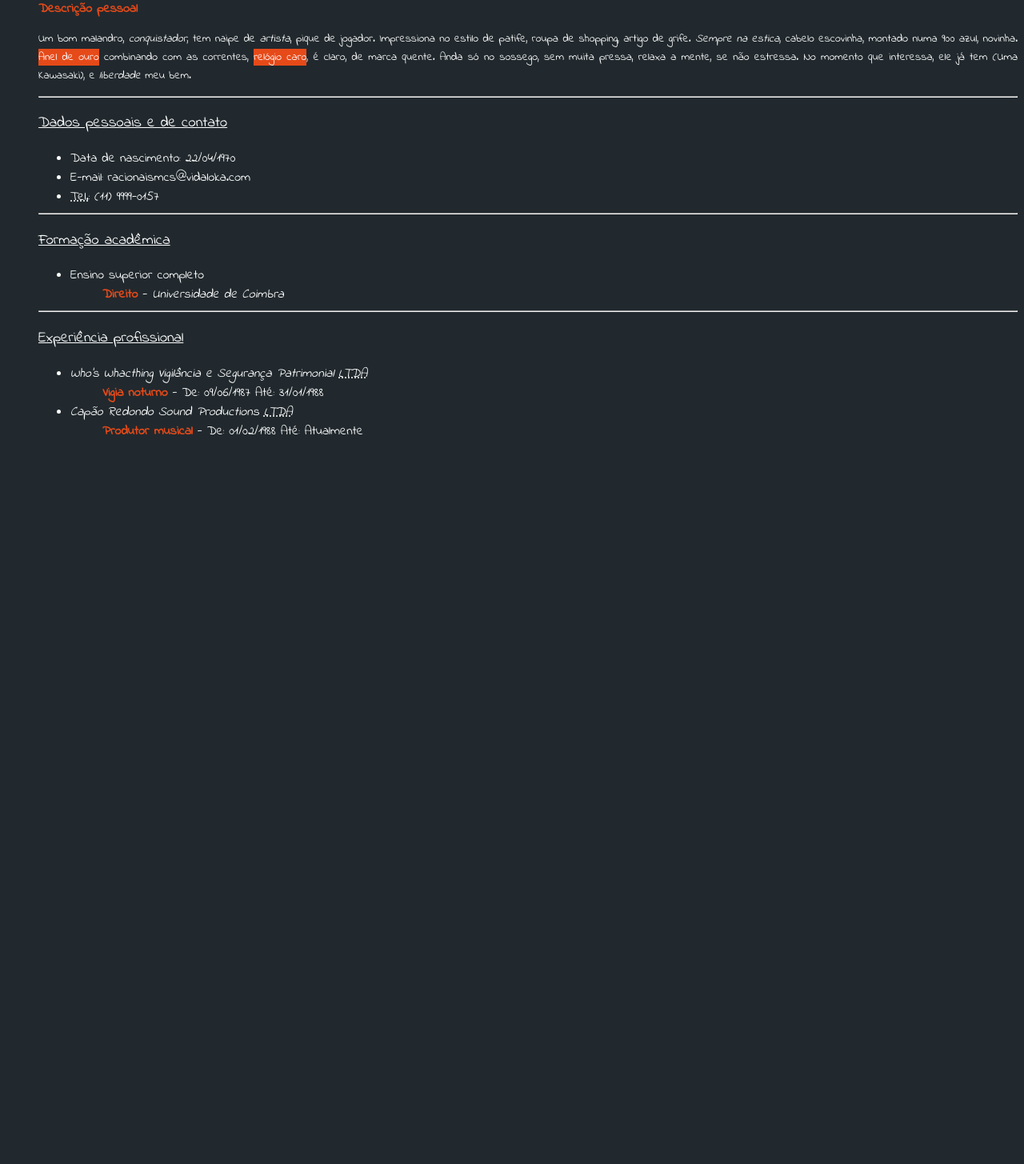
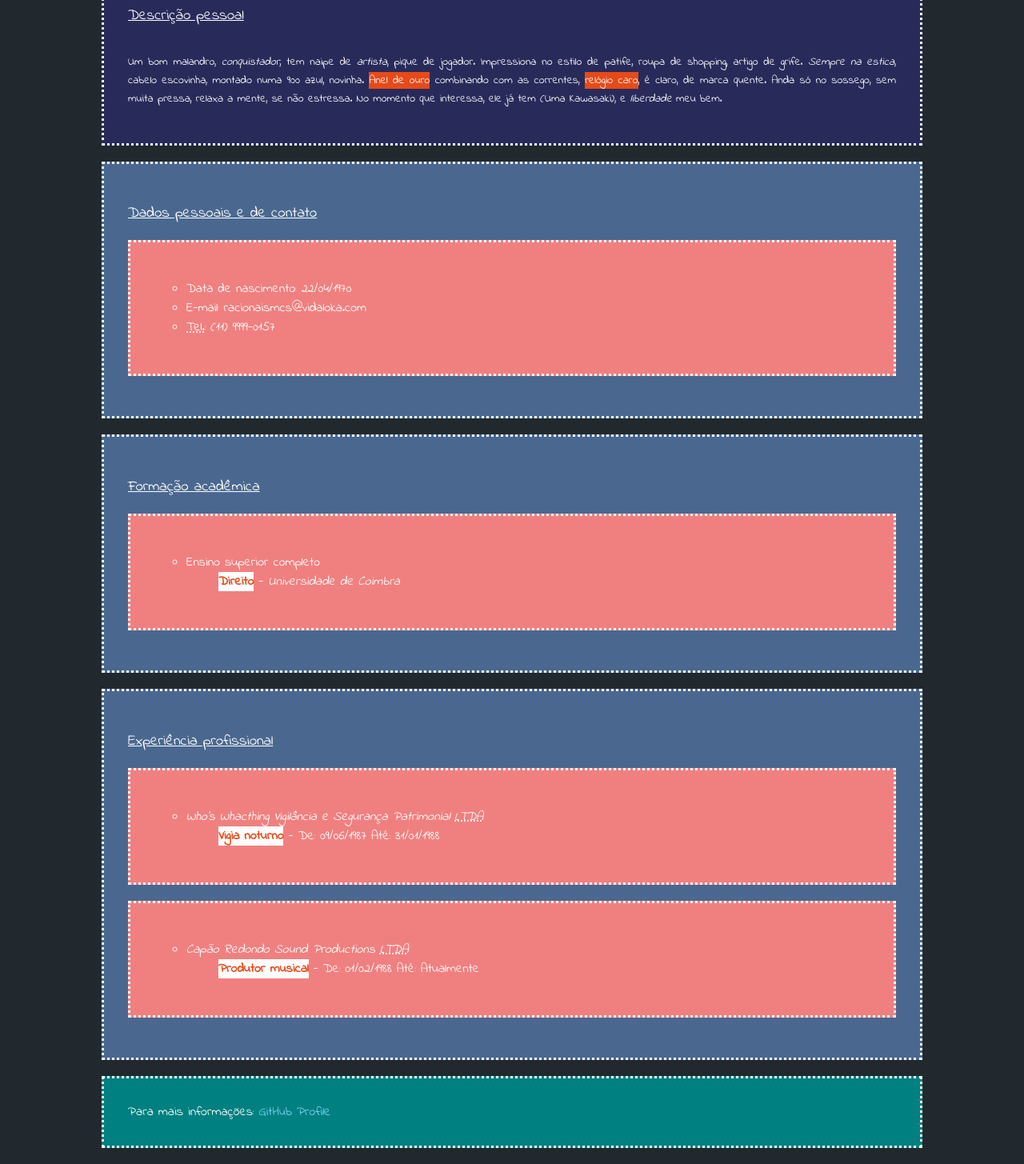
Before and after one commit to eliellds/front-end, a plain HTML site: page index.html in a window 1280 px wide. Shown: the part 137-1592 px from the top of the page at 80% size. Before the commit the page ends 800 px from the top, so only its background shows below. Drawn offline with Linux system fonts and the light colour scheme.

Commit message:
exercicio cv e hobbies

```diff
--- /dev/null
+++ b/css/styles-2.css
@@ -0,0 +1,56 @@
+@import url('https://fonts.googleapis.com/css2?family=Comfortaa:wght@300&display=swap');
+
+* {
+    box-sizing: border-box;
+}
+body {
+    font-family: 'Comfortaa', cursive;
+    background-color: #cfd8dc;
+    color: white;
+    text-align: center;
+}
+header {
+    background-color: #29434e;
+    width: 960px;
+    padding: 30px;
+    border-style: dotted;
+    text-align: center;
+    margin: auto;
+}
+aside {
+    background-color: #819ca9;
+    color: black;
+    display: inline-block;
+    width: 295px;
+    height: 900px;
+    padding: 30px;
+    border-style: dotted;
+    text-align: center;
+    font-size: 20px;
+    margin-right: 20px;
+}
+article {
+    background-color: #546e7a;
+    display: inline-block;
+    width: 645px;
+    height: 900px;
+    padding: 30px;
+    border-style: dotted;
+    text-align: center;
+    font-size: 20px;
+}
+section {
+    background-color: #cfd8dc;
+    width: 960px;
+    margin: 20px auto;
+    font-size: 0px;
+}
+footer {
+    background-color: #29434e;
+    width: 960px;
+    padding: 30px;
+    border-style: dotted;
+    text-align: center;
+    margin: auto;
+    box-sizing: border-box;
+}
--- a/css/styles.css
+++ b/css/styles.css
@@ -1,5 +1,32 @@
 @import url('https://fonts.googleapis.com/css2?family=Indie+Flower&display=swap');
 
+header {
+    background-color: rgb(40, 43, 90);
+    width: 960px;
+    padding: 30px;
+    border-style: dotted;
+    margin: 20px auto;
+}
+section {
+    background-color: rgb(74, 104, 143);
+    width: 960px;
+    padding: 30px;
+    border-style: dotted;
+    margin: 20px auto;
+}
+article {
+    background-color: lightcoral;
+    padding: 30px;
+    border-style: dotted;
+    margin: 20px auto;
+}
+footer {
+    background-color: teal;
+    width: 960px;
+    padding: 30px;
+    border-style: dotted;
+    margin: 20px auto;
+}
 body {
     font-family: 'Indie Flower', cursive;
     background-color: #21292e;
@@ -15,12 +42,14 @@ h3 {
     text-decoration: underline;
 }
 p {
+    display: inline-block;
     text-align: justify;
     font-size: 14px;
     line-height: 23px;
 }
 strong {
     color: #e64a19;
+    background-color: #ffffff;
 }
 mark {
     background-color: #e64a19;
@@ -29,6 +58,7 @@ mark {
 input {
     background-color: #15191b;
     color: #ffffff;
+    cursor: pointer;
 }
 input:focus {
     background-color: #5a717a;
@@ -48,9 +78,27 @@ textarea:focus {
 a {
     color: #79d3f7;
     text-decoration: none;
+    cursor: pointer;
 }
 a:hover {
     text-decoration: underline;
-    color: #e64a19;
+    color: greenyellow;
     font-weight: bolder;
 }
+a:active {
+    color: #e64a19;
+}
+button {
+    background-color: #5b727b;
+    color: #ffffff;
+    cursor: pointer;
+    border-width: none;
+}
+button:hover {
+    background-color: #e64a19;
+    color: #ffffff;
+}
+button:active {
+    background-color: #15191b;
+    color: #ffffff;
+}
--- a/index.html
+++ b/index.html
@@ -6,10 +6,9 @@
         <title>CV - Mano Brown</title>
     </head>
     <body>
+        <header>
             <h1>Currículo - Mano Brown</h1>
-        <ul type="none">
-        <h3>Perfil</h3>
-            <li><strong>Descrição pessoal</strong></li>
+            <h3>Descrição pessoal</h3>
                 <p>
                     Um bom malandro, <em>conquistador</em>, tem naipe de <em>artista</em>, pique de jogador.
                     Impressiona no estilo de patife, roupa de shopping, artigo de grife.
@@ -18,33 +17,48 @@
                     Anda só no sossego, sem muita pressa, relaxa a mente, se não estressa.
                     No momento que interessa, ele já tem (Uma Kawasaki), e <em>liberdade</em> meu bem.
                 </p>
-        <hr>
+        </header>
+        <section>
             <h3>Dados pessoais e de contato</h3>
-            <ul type="disc">
+                <article>
+                    <ul type="circle">
                         <li>Data de nascimento: 22/04/1970</li>
                         <li>E-mail: racionaismcs@vidaloka.com</li>
                         <li><abbr title="Telefone">Tel.:</abbr> (11) 9999-0157</li>
                     </ul>
-        <hr>
+                </article>
+        </section>
+        <section>
             <h3>Formação acadêmica</h3>
-            <ul type="disc">
-                <li> Ensino superior completo</li>
+                <article>
+                    <ul type="circle">
+                        <li>Ensino superior completo</li>
                         <ul type="none">
                             <li><strong>Direito</strong> - <em>Universidade de Coimbra</em></li>
                         </ul>
                     </ul>
-        <hr>
+                </article>
+        </section>
+        <section>
             <h3>Experiência profissional</h3>
-            <ul type="disc">
+            <article>
+                <ul type="circle">
                     <li><em>Who's Whacthing Vigilância e Segurança Patrimonial <abbr title="Sociedade Limitada">LTDA</abbr></em></li>
                         <ul type="none">
                             <li><strong>Vigia noturno</strong> - De: 09/06/1987 Até: 31/01/1988</li>
                         </ul>
+            </article>
+            <article>
+                <ul type="circle">
                     <li><em>Capão Redondo Sound Productions <abbr title="Sociedade Limitada">LTDA</abbr></em></li>
                         <ul type="none">
                             <li><strong>Produtor musical</strong> - De: 01/02/1988 Até: Atualmente</li>
                         </ul>
                 </ul>
-        </ul>
+            </article>
+        </section>
+        <footer>
+            Para mais informações: <a href="https://github.com/eliellds">GitHub Profile</a>
+        </footer>
     </body>
 </html>
```
Also changed, not shown: hobbies.html (added, +16 -0 lines). Lines whose indentation alone changed are shown as unchanged.
